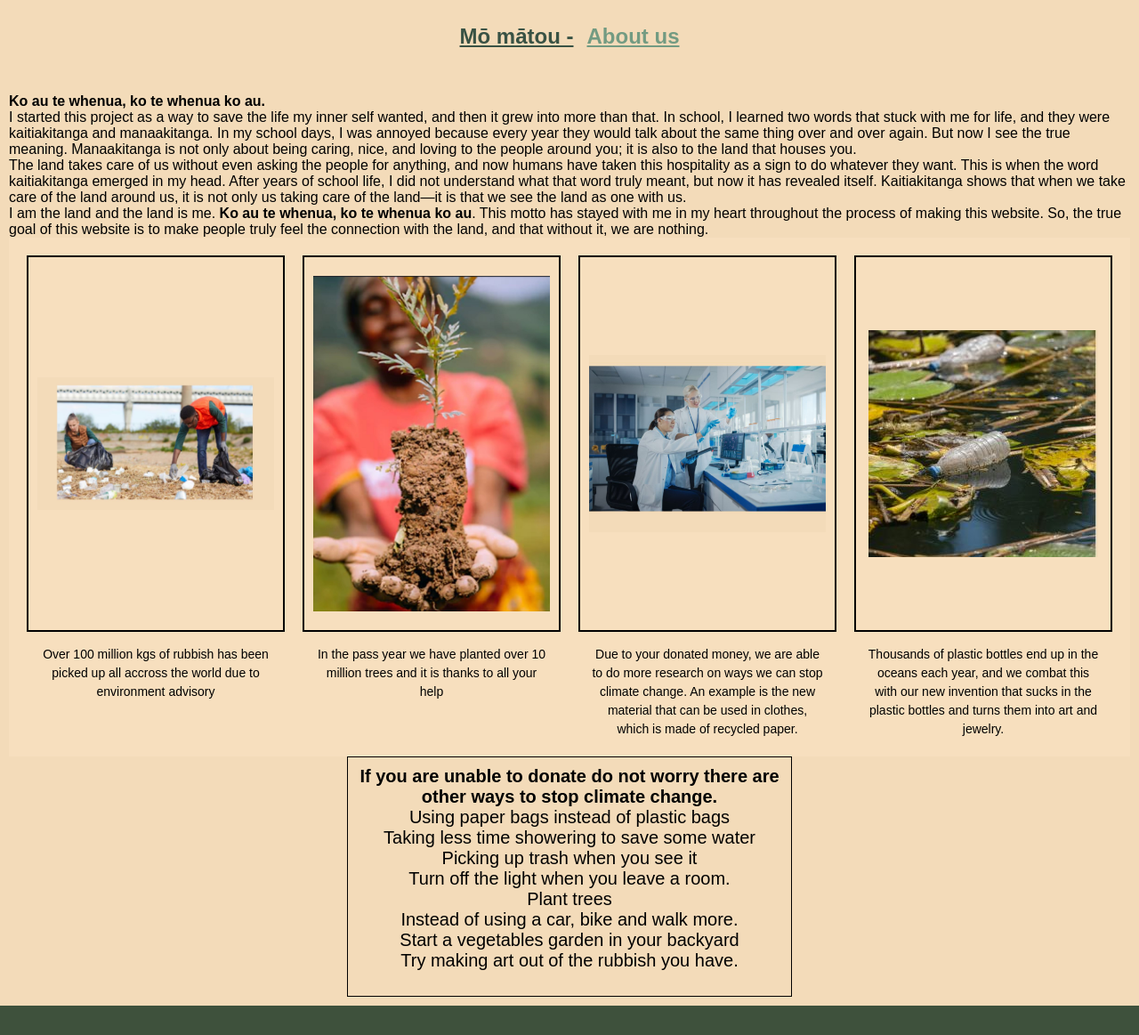
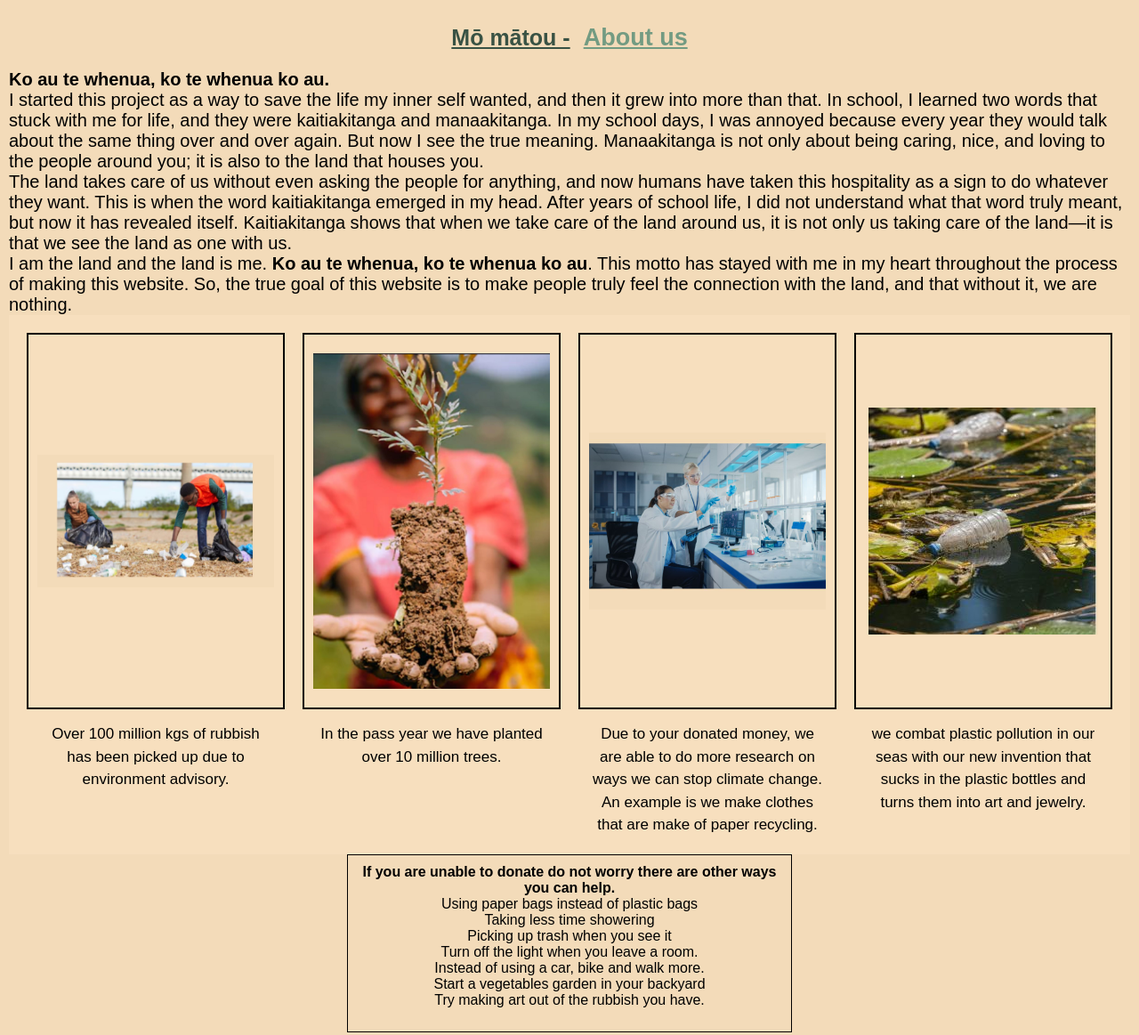
Before and after one commit to 24273-c/AS92005_Chelsia, a plain HTML site: page about.html in a window 1280 px wide. Shown: the part 71-1234 px from the top of the page at 89% size. Drawn offline with Linux system fonts and the light colour scheme.

Commit message:
commenting

```diff
--- a/about.html
+++ b/about.html
@@ -30,7 +30,7 @@
         </div>
 
         <!-- Background story highlighting kaitiakitanga and manaakitanga -->
-        <p><strong>Ko au te whenua, ko te whenua ko au. </strong> <br> I started this project as a way to save the life my inner self wanted, and then it grew into more than that. In school, I learned two words that stuck with me for life, and they were kaitiakitanga and manaakitanga. In my school days, I was annoyed because every year they would talk about the same thing over and over again. But now I see the true meaning. Manaakitanga is not only about being caring, nice, and loving to the people around you; it is also to the land that houses you.<br> The land takes care of us without even asking the people for anything, and now humans have taken this hospitality as a sign to do whatever they want. This is when the word kaitiakitanga emerged in my head. After years of school life, I did not understand what that word truly meant, but now it has revealed itself. Kaitiakitanga shows that when we take care of the land around us, it is not only us taking care of the land—it is that we see the land as one with us.<br> I am the land and the land is me. <strong>Ko au te whenua, ko te whenua ko au</strong>. This motto has stayed with me in my heart throughout the process of making this website. So, the true goal of this website is to make people truly feel the connection with the land, and that without it, we are nothing.</p>
+        <p class="text-about-page"><strong>Ko au te whenua, ko te whenua ko au. </strong> <br> I started this project as a way to save the life my inner self wanted, and then it grew into more than that. In school, I learned two words that stuck with me for life, and they were kaitiakitanga and manaakitanga. In my school days, I was annoyed because every year they would talk about the same thing over and over again. But now I see the true meaning. Manaakitanga is not only about being caring, nice, and loving to the people around you; it is also to the land that houses you.<br> The land takes care of us without even asking the people for anything, and now humans have taken this hospitality as a sign to do whatever they want. This is when the word kaitiakitanga emerged in my head. After years of school life, I did not understand what that word truly meant, but now it has revealed itself. Kaitiakitanga shows that when we take care of the land around us, it is not only us taking care of the land—it is that we see the land as one with us.<br> I am the land and the land is me. <strong>Ko au te whenua, ko te whenua ko au</strong>. This motto has stayed with me in my heart throughout the process of making this website. So, the true goal of this website is to make people truly feel the connection with the land, and that without it, we are nothing.</p>
 
         <div>
             <div class="body7">
@@ -41,7 +41,7 @@
                         <div class="image-container">
                             <img src="people.jpg" alt="People picking up rubbish">
                         </div>
-                        <p class="card-text"> Over 100 million kgs of rubbish has been picked up all accross the world due to environment advisory</p>
+                        <p class="card-text"> Over 100 million kgs of rubbish has been picked up  due to environment advisory.</p>
                     </div>
 
                     <!-- Card 2: Trees planted -->
@@ -49,7 +49,7 @@
                         <div class="image-container">
                             <img src="plant.jpg" alt="Person holding a sapling">
                         </div>
-                        <p class="card-text">In the pass year we have planted over 10 million trees and it is thanks to all your help</p>
+                        <p class="card-text">In the pass year we have planted over 10 million trees.</p>
                     </div>
 
                     <!-- Card 3: Research -->
@@ -57,25 +57,28 @@
                         <div class="image-container">
                             <img src="lab.jpg" alt="Scientist doing research in a lab">
                         </div>
-                        <p class="card-text">Due to your donated money, we are able to do more research on ways we can stop climate change. An example is the new material that can be used in clothes, which is made of recycled paper.</p>
+                        <p class="card-text">Due to your donated money, we are able to do more research on ways we can stop climate change. An example is we make clothes that are make of paper recycling.</p>
                     </div>
                      <div class="card-2">
                         <div class="image-container">
                             <img src="sea.jpg" alt="A plastic bottle in the water ">
                         </div>
-                        <p class="card-text"> Thousands of plastic bottles end up in the oceans each year, and we combat this with our new invention that sucks in the plastic bottles and turns them into art and jewelry.</p>
+                        <p class="card-text">  we combat plastic pollution in our seas with our new invention that sucks in the plastic bottles and turns them into art and jewelry.</p>
                     </div>
 
                 </div>
             </div>
         </div>
 
-        <p class="donate-text-2"><strong> If you are unable to donate do not worry there are other ways to stop climate change. </strong><br>Using paper bags instead of plastic bags <br>Taking less time showering to save some water<br>Picking up trash when you see it <br> Turn off the light when you leave a room. <br> Plant trees <br>  Instead of using a car, bike and walk more. <br> Start a vegetables  garden in your backyard <br> Try making art out of the rubbish you have.
+        <p class="donate-text-2"><strong> If you are unable to donate do not worry there are other ways you can help. </strong><br>Using paper bags instead of plastic bags <br>Taking less time showering <br>Picking up trash when you see it <br> Turn off the light when you leave a room. <br>   Instead of using a car, bike and walk more. <br> Start a vegetables  garden in your backyard <br> Try making art out of the rubbish you have.
  </p>
 
     </section>
 
     <footer>
+    <!-- FOOTER SECTION:contacts area, Contains contact links and site navigation mapping at the bottom of the page -->
+
+
         <div class="row2">
             <div class="column2">
                 <h2 class="contact_text">Contact</h2>
--- a/style.css
+++ b/style.css
@@ -103,36 +103,41 @@ body {
     text-align: center;
 }
 
-/* --- Footer Row 2 & Row 3 --- */
+/* Makes each footer column take up half the row */
 .column2 {
     float: left;
     width: 50%;
     box-sizing: border-box;
 }
 
-.row2::after, .row3::after {
+/* Clears the float after each row */
+.row2::after,
+.row3::after {
     content: "";
     display: table;
     clear: both;
 }
 
+/* Creates another footer column */
 .column3 {
     float: left;
     width: 50%;
     box-sizing: border-box;
 }
 
-/* --- Contact & Typography --- */
+/* Styles the contact section */
 .contact_text {
     background-color: #3e513c;
     color: white;
     padding: 10px 20px;
 }
 
+/* Adds space to the contact links */
 .contact_text2 {
     margin-left: 35px;
 }
 
+/* Styles the contact links */
 .contact_text2 a {
     text-decoration: none;
     background-color: #3e513c;
@@ -142,7 +147,7 @@ body {
     margin-bottom: 5px;
 }
 
-/* --- Social Icons & Container --- */
+/* Keeps the icon and text together */
 .google-contact-container {
     display: flex;
     align-items: center;
@@ -150,10 +155,12 @@ body {
     margin-bottom: 15px;
 }
 
+/* Removes the default margin from the text */
 .google-contact-container p {
     margin: 0;
 }
 
+/* Styles all social media icons */
 .fa {
     padding: 20px;
     font-size: 30px;
@@ -163,35 +170,36 @@ body {
     border-radius: 50%;
 }
 
+/* Changes the icon when hovered */
 .fa:hover {
     opacity: 0.7;
 }
 
-
-
+/* Styles the YouTube icon */
 .fa-youtube {
     background: #bb0000;
     color: white;
 }
 
+/* Styles the Facebook icon */
 .fa-facebook {
     background: #3B5998;
     color: white;
 }
 
-
+/* Styles the Instagram icon */
 .fa-instagram {
     background: #d62976;
     color: white;
 }
 
+/* Styles the Google icon */
 .fa-google {
     background: #dd4b39;
     color: white;
 }
 
-
-/* --- Mobile Breakpoints (< 768px) --- */
+/* Changes the layout for smaller screens */
 @media screen and (max-width: 768px) {
     .topnav a {
         float: none;
@@ -200,7 +208,9 @@ body {
         text-align: center;
     }
 
-    .column2, .column3 {
+    /* Stacks the footer columns */
+    .column2,
+    .column3 {
         width: 100%;
         float: none;
     }
@@ -237,10 +247,14 @@ footer {
 .about{
 color:#395244;
 text-decoration: underline;
+  font-size: 25px;
+
 }
 .about2{
 color:#739b82;
 text-decoration: underline;
+  font-size: 27px;
+
 }
 /* Responsive layout - when the screen is less than 600px wide, make the three columns stack on top of each other instead of next to each other */
 @media screen and (max-width: 600px) {
@@ -313,17 +327,12 @@ text-decoration: underline;
   overflow-y: auto;     /* Ensures content remains accessible within the fixed height */
 }
 
-h1 {
-  font-size: 24px;
-  font-weight: normal;
-  margin-bottom: 30px;
-}
-
-/* Form Groups */
+/* Adds space between each form section */
 .form-group {
   margin-bottom: 25px;
 }
 
+/* Styles the labels */
 label {
   display: block;
   font-size: 14px;
@@ -331,7 +340,7 @@ label {
   font-weight: 500;
 }
 
-/* Text Inputs */
+/* Styles the text and email boxes */
 input[type="text"], input[type="email"] {
   width: 100%;
   padding: 12px;
@@ -343,12 +352,13 @@ input[type="text"], input[type="email"] {
   outline: none;
 }
 
+/* Changes the input box when clicked */
 input[type="text"]:focus, input[type="email"]:focus {
   border-color: rgba(0, 0, 0, 0.4);
   background-color: rgba(255, 255, 255, 0.1);
 }
 
-/* Option Cards (Checkboxes) */
+/* Styles the checkbox boxes */
 .option-card {
   display: flex;
   align-items: center;
@@ -358,6 +368,7 @@ input[type="text"]:focus, input[type="email"]:focus {
   margin-bottom: 10px;
 }
 
+/* Styles the text next to the checkboxes */
 .option-card label {
   display: inline;
   margin-bottom: 0;
@@ -367,6 +378,7 @@ input[type="text"]:focus, input[type="email"]:focus {
   color: rgba(74, 84, 65, 0.7);
 }
 
+/* Styles the checkboxes */
 .option-card input[type="checkbox"] {
   width: 16px;
   height: 16px;
@@ -397,6 +409,7 @@ input[type="text"]:focus, input[type="email"]:focus {
 }
 
 
+/* Styles the footer links */
 .footer-link {
   font-size: 11px;
   color: #4a5441;
@@ -404,40 +417,48 @@ input[type="text"]:focus, input[type="email"]:focus {
   opacity: 0.8;
 }
 
+/* Makes the footer link darker when hovered */
 .footer-link:hover {
   opacity: 1;
 }
 
+/* Creates two columns */
 .row12 {
   display: flex;
 }
 
+/* Makes each column take up half the row */
 .column12 {
   flex: 50%;
 }
-.form-padding{
+
+/* Adds space around the form */
+.form-padding {
   padding: 20px;
 }
 
+/* Styles the donate section */
 .donate-container {
-  padding: 20px;          /* Adds breathing room on all sides */
-  max-width: 1200px;      /* Prevents text from stretching too wide on big screens */
-  margin: 0 auto;         /* Centers the content box on the page */
+  padding: 20px;
+  max-width: 1200px;
+  margin: 0 auto;
 }
-.donate{
-color:#395244;
+
+/* Main donate heading */
+.donate {
+  color: #395244;
   font-size: 25px;
+}
 
-}
-.donate2{
-color:#739b82;
+/* Second donate heading */
+.donate2 {
+  color: #739b82;
   text-decoration: underline;
   padding: 1px;
-font-size: 25px;
-
+  font-size: 27px;
 }
 
-
+/* Styles the submit button */
 input[type=submit] {
   background-color: #04AA6D;
   color: white;
@@ -448,11 +469,14 @@ input[type=submit] {
   float: right;
 }
 
+/* Changes button colour when hovered */
 input[type=submit]:hover {
   background-color: #45a049;
 }
+
+/* Styles the first text box */
 .donate-text-1 {
-  box-sizing: border-box; /* Keeps padding inside the 420x320 dimensions */
+  box-sizing: border-box;
   width: 400px;
   height: 250px;
   padding: 10px;
@@ -460,29 +484,29 @@ input[type=submit]:hover {
   font-size: 20px;
 }
 
+/* Styles the second text box */
 .donate-text-2 {
   box-sizing: border-box;
   width: 500px;
-  height: 270px;
+  height: 200px;
   padding: 10px;
   border: 1px solid black;
-  font-size: 20px;
-
-  /* Add these two lines to center it */
+  font-size: 16px;
   margin: 0 auto;
   text-align: center;
 }
 
-
-
-
+/* Creates two columns */
 .row12 {
   display: flex;
 }
 
+/* Makes each column take up half the row */
 .column12 {
   flex: 50%;
 }
+  /*To make a the phone image in help centre a smaller size */
+
 .phone{
 width:74px;
 height:74px;
@@ -768,7 +792,7 @@ height:74px;
     align-items: start;
     width: 100%;
 }
-
+/* Card layout */
 .card-2 {
     display: flex;
     flex-direction: column;
@@ -777,6 +801,7 @@ height:74px;
     text-align: center;
 }
 
+/* Box for the image */
 .image-container {
     width: 100%;
     height: 423px;
@@ -789,6 +814,7 @@ height:74px;
     align-items: center;
 }
 
+/* Makes the image fit inside the box */
 .image-container img {
     max-width: 100%;
     max-height: 100%;
@@ -797,32 +823,41 @@ height:74px;
     object-fit: contain;
 }
 
+/* Styles the text */
 .card-text {
-    font-size: 14px;
+    font-size: 17px;
     line-height: 1.5;
     color: #000000;
     max-width: 90%;
     margin: 0 auto;
 }
 
+/* used for padding the images section in about page and for font type. */
 .body7 {
     font-family: Arial, sans-serif;
     background-color: #f7dfbe;
     display: flex;
     justify-content: center;
-    align-items: flex-start; /* Changed from center to push content up */
-    min-height: auto;        /* Changed from 100vh to remove forced empty height */
+    align-items: flex-start;
+    min-height: auto;
     padding: 20px;
     width: 100%;
 }
 
+/* Changes the layout on smaller screens */
 @media (max-width: 768px) {
     .container {
         grid-template-columns: 1fr;
         gap: 40px;
     }
+
     .image-container {
         height: auto;
         aspect-ratio: 4 / 3;
     }
 }
+
+/* Makes the text bigger */
+.text-about-page {
+    font-size: 20px;
+}
```
Also changed, not shown: donation.html (+1 -2 lines), help.centre.html (+1 -2 lines), index.html (+0 -1 lines). Lines whose indentation alone changed are shown as unchanged.
